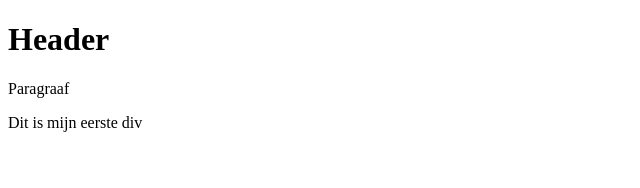
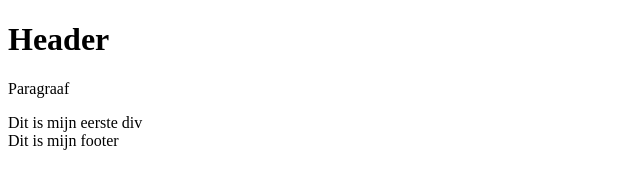
Before and after one commit to tbussink/TomBussink98, a plain HTML site: page index.html in a window 1280 px wide. Shown: the whole page, without its empty margins (0-640 px from the left). Drawn offline with Linux system fonts and the light colour scheme.

Commit message:
Ik heb een footer toegevoegd

```diff
--- a/index.html
+++ b/index.html
@@ -8,6 +8,6 @@
 <h1>Header</h1>
 <p>Paragraaf</p>
 <div>Dit is mijn eerste div</div>
-
+<footer>Dit is mijn footer </div>
 </body>
 </html>
```
